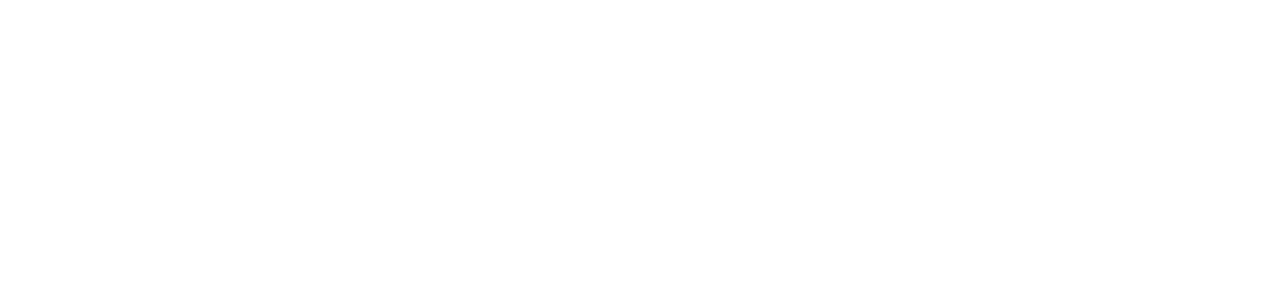
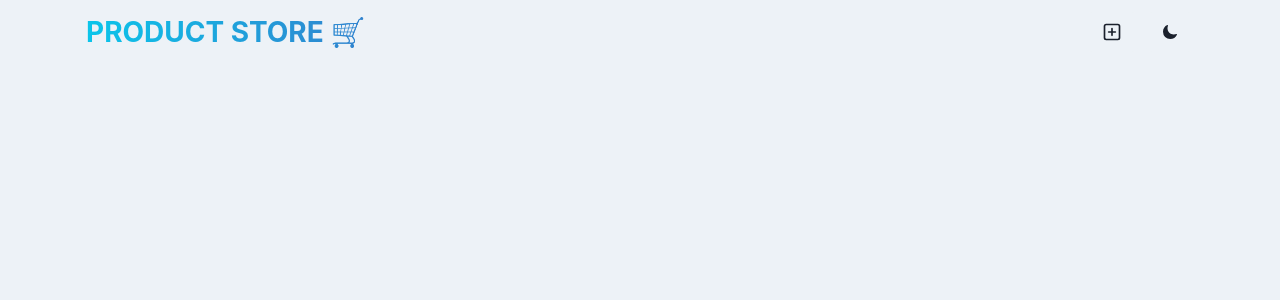
Before and after one commit to JasonP2002/mern-app, a React (Vite) app in the folder frontend/: page /create in a window 1280 px wide. Shown: the top 300 px of the page. Built offline with nearby package versions, Linux system fonts and the light colour scheme.

Commit message:
created NavBar, with light and dark mode, and skeleton code for Create and Home pages

```diff
--- a/frontend/package.json
+++ b/frontend/package.json
@@ -15,8 +15,11 @@
     "@emotion/react": "^11.13.5",
     "@emotion/styled": "^11.13.5",
     "framer-motion": "^6.5.1",
+    "i": "^0.3.7",
     "react": "^18.3.1",
-    "react-dom": "^18.3.1"
+    "react-dom": "^18.3.1",
+    "react-icons": "^5.3.0",
+    "react-router-dom": "^7.0.1"
   },
   "devDependencies": {
     "@eslint/js": "^9.13.0",
--- a/frontend/src/App.jsx
+++ b/frontend/src/App.jsx
@@ -1,8 +1,18 @@
+import { Box, useColorModeValue } from '@chakra-ui/react'
+import { Route, Routes } from 'react-router-dom'
+import NavBar from './components/NavBar'
+import HomePage from './pages/HomePage'
+import CreatePage from './pages/CreatePage'
+
 function App() {
   return (
-    <>
-
-    </>
+    <Box minHeight={"100vh"} bg={useColorModeValue("gray.100", "gray.900")}>
+      <NavBar />
+      <Routes>
+        <Route path="/" element={<HomePage />} />
+        <Route path="/create" element={<CreatePage />} />
+      </Routes>
+    </Box>
   )
 }
 
--- /dev/null
+++ b/frontend/src/components/NavBar.jsx
@@ -0,0 +1,48 @@
+import { Button, Container, Flex, HStack, Text, useColorMode } from "@chakra-ui/react";
+import { PlusSquareIcon } from "@chakra-ui/icons"
+import { IoMoon } from "react-icons/io5";
+import { LuSun } from "react-icons/lu";
+import { Link } from "react-router-dom";
+
+const NavBar = () => {
+    const { colorMode, toggleColorMode } = useColorMode();
+
+    return (
+        <Container maxW={"1140px"} px={4} >
+
+            <Flex h={16}
+                alignItems={"center"}
+                justifyContent={"space-between"}
+                flexDir={{ base:"column", sm:"row"}}>
+
+                <Text fontSize={{ base: "22", sm: "28" }}
+					fontWeight={"bold"}
+					textTransform={"uppercase"}
+					textAlign={"center"}
+					bgGradient={"linear(to-r, cyan.400, blue.500)"}
+					bgClip={"text"} >
+
+					<Link to={"/"}>Product Store 🛒</Link>
+
+                </Text>
+
+                <HStack spacing={2} alignItems="center">
+
+                    <Link to={"/create"}>
+                        <Button>
+                            <PlusSquareIcon fontSize={20} />
+                        </Button>
+                    </Link>
+
+                    <Button onClick={toggleColorMode}>
+                        {colorMode === "light" ? <IoMoon /> : <LuSun size="20" />}
+                    </Button>
+
+                </HStack>
+
+            </Flex>
+
+        </Container>
+    )
+}
+export default NavBar;
--- a/frontend/src/main.jsx
+++ b/frontend/src/main.jsx
@@ -2,11 +2,14 @@
 import ReactDOM from "react-dom/client"
 import App from "./App.jsx"
 import { ChakraProvider } from "@chakra-ui/react"
+import { BrowserRouter } from "react-router-dom"
 
 ReactDOM.createRoot(document.getElementById("root")).render(
   <React.StrictMode>
-    <ChakraProvider>
-      <App />
-    </ChakraProvider>
+    <BrowserRouter>
+      <ChakraProvider>
+        <App />
+      </ChakraProvider>
+    </BrowserRouter>
   </React.StrictMode>,
 )
--- /dev/null
+++ b/frontend/src/pages/CreatePage.jsx
@@ -0,0 +1,6 @@
+const CreatePage = () => {
+    return (
+        <div></div>
+    )
+}
+export default CreatePage;
--- /dev/null
+++ b/frontend/src/pages/HomePage.jsx
@@ -0,0 +1,6 @@
+const HomePage = () => {
+    return (
+        <div></div>
+    )
+}
+export default HomePage;
```
Also changed, not shown: 1 other file (tests, documents, lock files or other folders).
